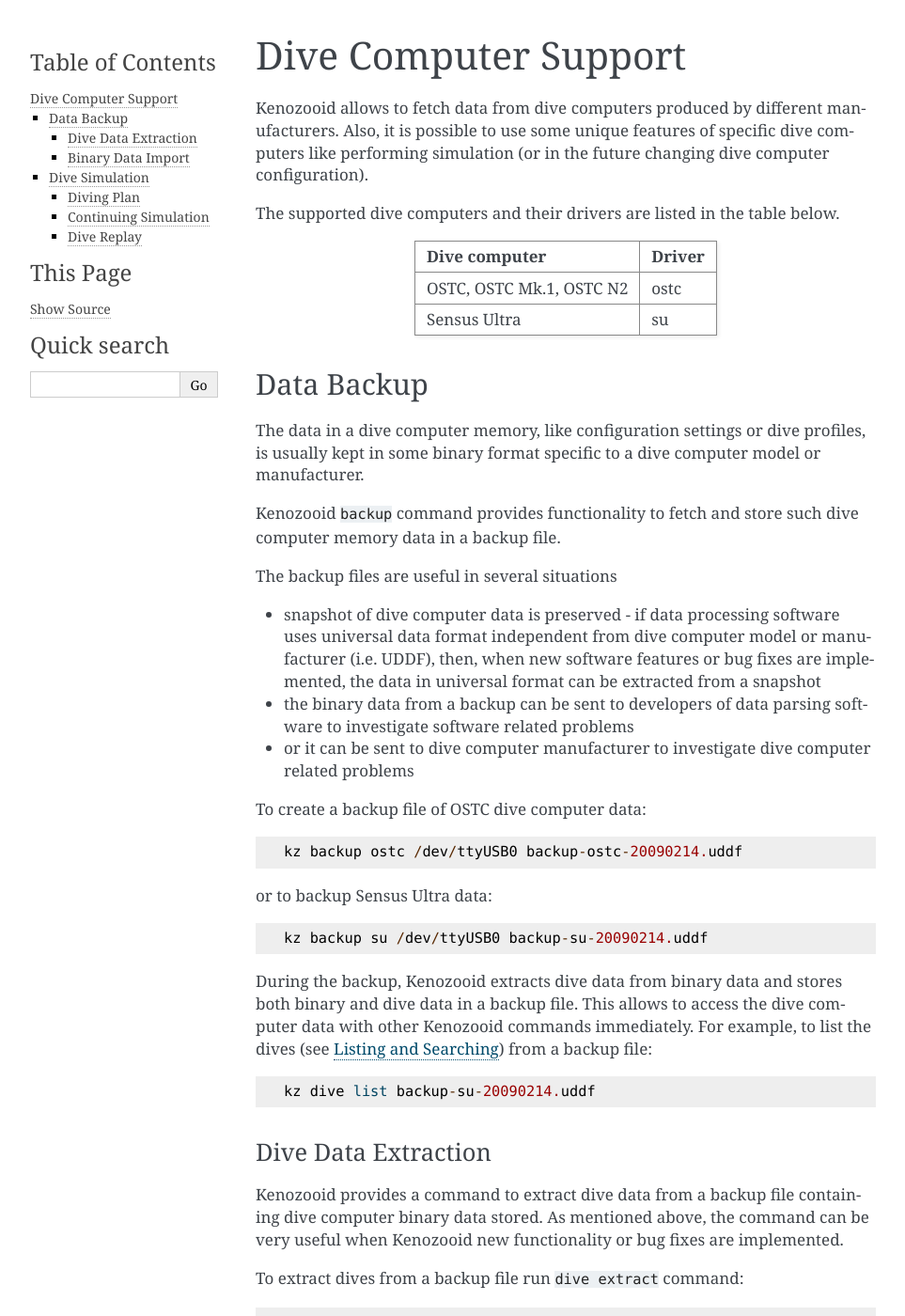
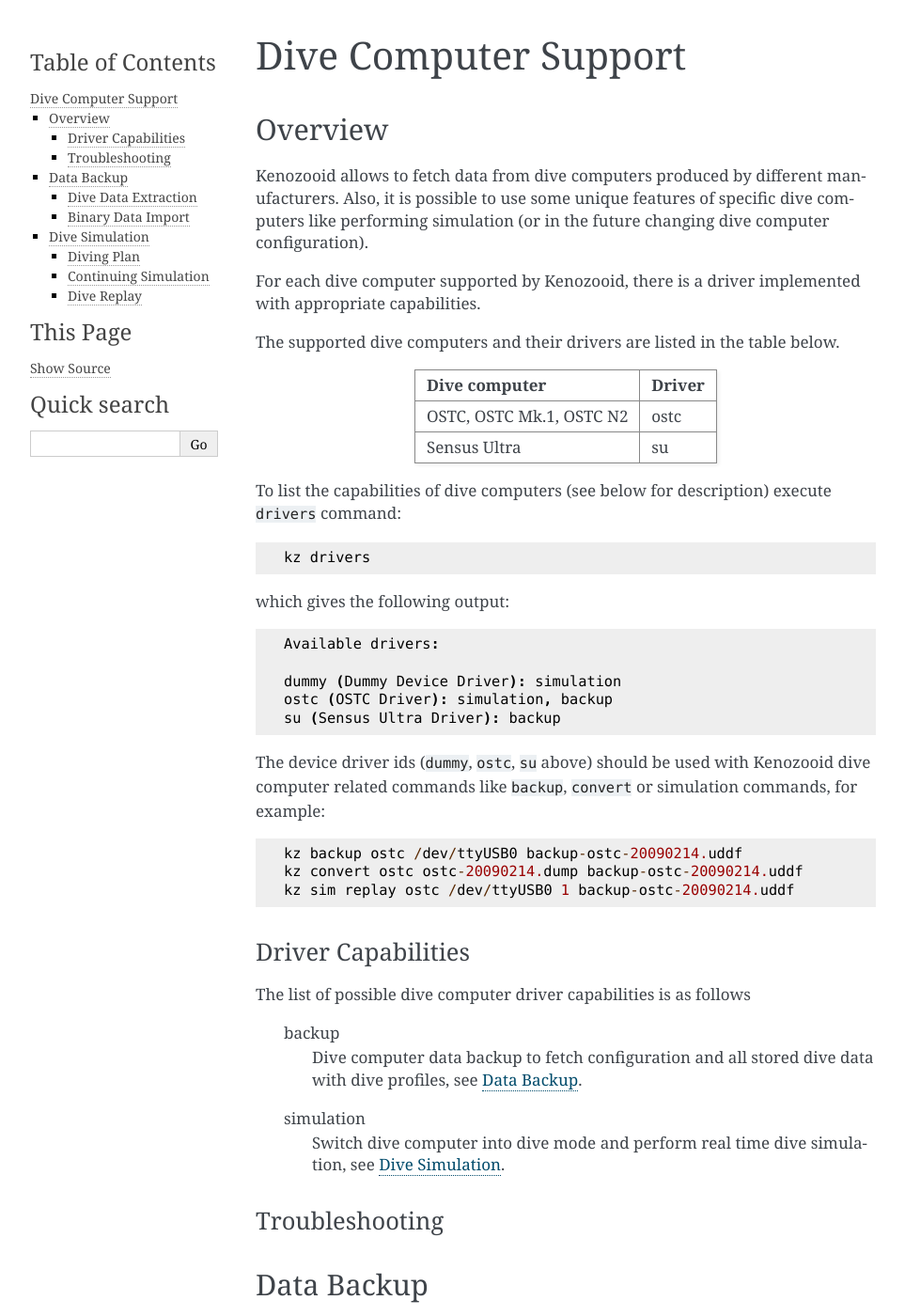
Before and after one commit to gitGNU/gnu_kenozooid, a Sphinx documentation site: the page built from doc/user/dc.rst, in a window 1280 px wide and 1400 px high. Shown: the whole window at 94% size, without its empty margins (148-1111 px from the left). Built offline with Sphinx 7.4.7, drawn with Linux system fonts in a browser that asks for light colours.

Commit message:
- described driver capabilities in user manual - s/dump/backup/

```diff
--- a/doc/user/dc.rst
+++ b/doc/user/dc.rst
@@ -1,9 +1,14 @@
 Dive Computer Support
 =====================
+Overview
+--------
 Kenozooid allows to fetch data from dive computers produced by different
 manufacturers. Also, it is possible to use some unique features of specific
 dive computers like performing simulation (or in the future changing dive
 computer configuration).
+
+For each dive computer supported by Kenozooid, there is a driver
+implemented with appropriate capabilities.
 
 The supported dive computers and their drivers are listed in the table
 below.
@@ -16,6 +21,42 @@
 | Sensus Ultra             | su     |
 +--------------------------+--------+
 
+To list the capabilities of dive computers (see below for description)
+execute ``drivers`` command::
+
+    kz drivers
+
+which gives the following output::
+
+    Available drivers:
+
+    dummy (Dummy Device Driver): simulation
+    ostc (OSTC Driver): simulation, backup
+    su (Sensus Ultra Driver): backup
+
+The device driver ids (``dummy``, ``ostc``, ``su`` above) should be used
+with Kenozooid dive computer related commands like ``backup``, ``convert``
+or simulation commands, for example::
+
+    kz backup ostc /dev/ttyUSB0 backup-ostc-20090214.uddf
+    kz convert ostc ostc-20090214.dump backup-ostc-20090214.uddf
+    kz sim replay ostc /dev/ttyUSB0 1 backup-ostc-20090214.uddf
+
+Driver Capabilities
+^^^^^^^^^^^^^^^^^^^
+The list of possible dive computer driver capabilities is as follows
+
+    backup
+        Dive computer data backup to fetch configuration and all stored
+        dive data with dive profiles, see :ref:`dc-backup`.
+    simulation
+        Switch dive computer into dive mode and perform real time dive
+        simulation, see :ref:`dc-simulation`.
+
+
+Troubleshooting
+^^^^^^^^^^^^^^^
+
 .. include:: backup.rst
 
 .. include:: simulation.rst
--- a/doc/user/simulation.rst
+++ b/doc/user/simulation.rst
@@ -1,3 +1,5 @@
+.. _dc-simulation:
+
 Dive Simulation
 ---------------
 
```
Also changed, not shown: 1 other file.
